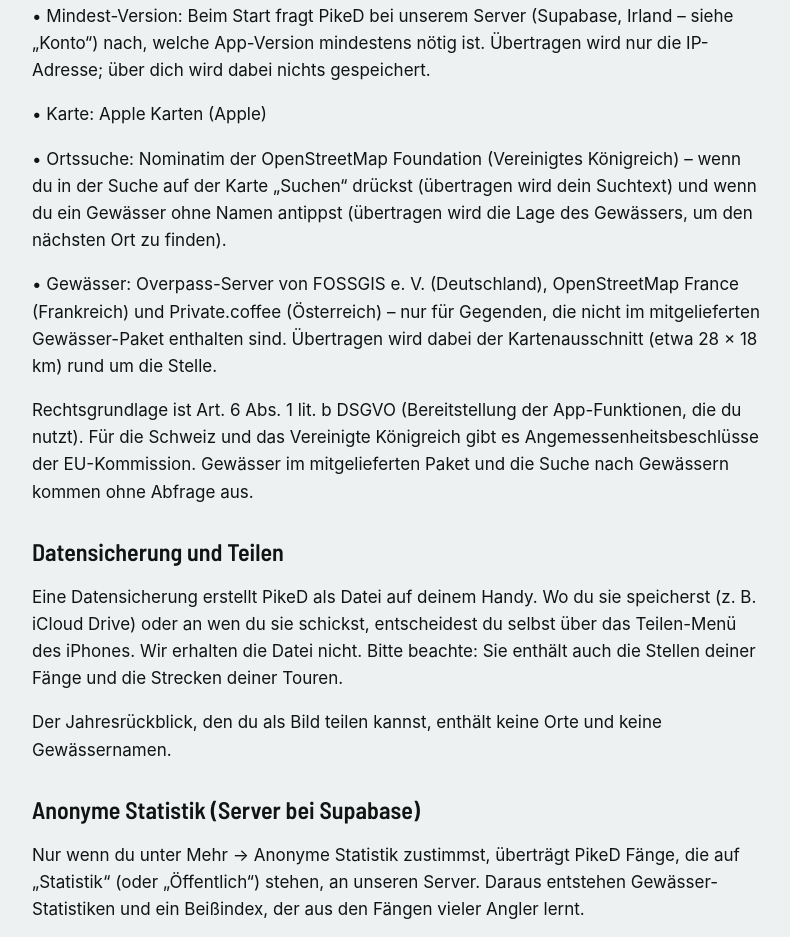
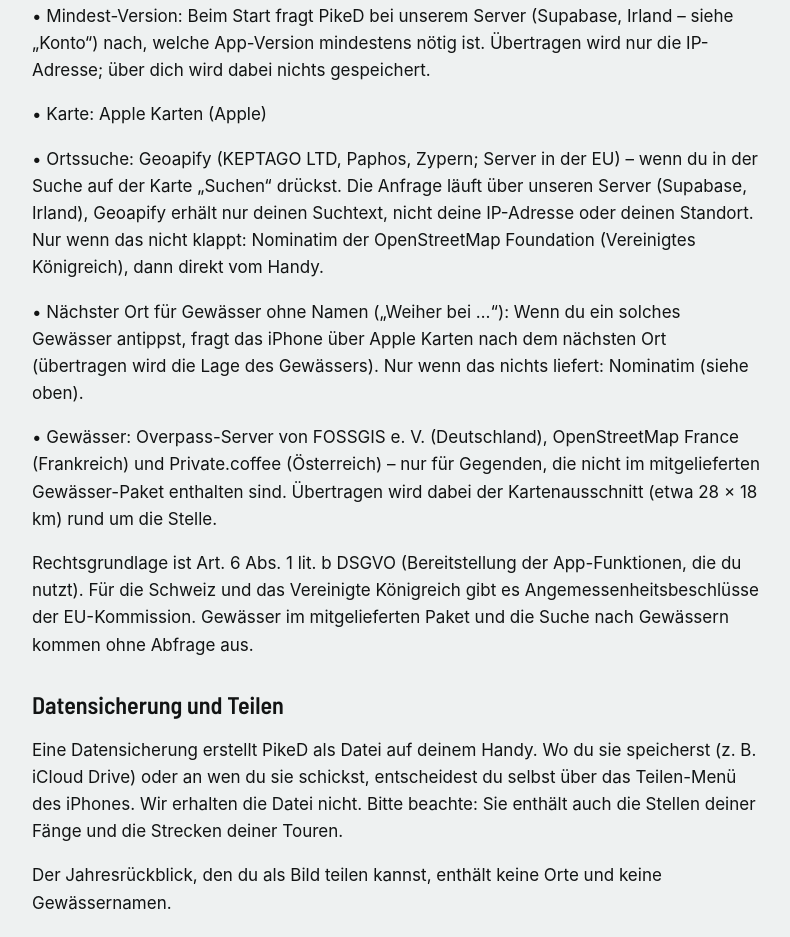
Before and after one commit to CarpD1411/piked-webseite, a plain HTML site: page datenschutz.html in a window 1280 px wide. Shown: the part 1876-2813 px from the top of the page, without its empty margins (244-1034 px from the left). Drawn offline with Linux system fonts and the light colour scheme.

Commit message:
Datenschutz: Ortssuche über Geoapify, nächster Ort über Apple Karten
Co-Authored-By: Claude Opus 5.5 <noreply@anthropic.com>

```diff
--- a/datenschutz.html
+++ b/datenschutz.html
@@ -49,7 +49,8 @@
     <p>• Wetter: Open-Meteo (Open-Meteo.com, Schweiz) – Wetterdaten unter der Lizenz CC BY 4.0</p>
     <p>• Mindest-Version: Beim Start fragt PikeD bei unserem Server (Supabase, Irland – siehe „Konto“) nach, welche App-Version mindestens nötig ist. Übertragen wird nur die IP-Adresse; über dich wird dabei nichts gespeichert.</p>
     <p>• Karte: Apple Karten (Apple)</p>
-    <p>• Ortssuche: Nominatim der OpenStreetMap Foundation (Vereinigtes Königreich) – wenn du in der Suche auf der Karte „Suchen“ drückst (übertragen wird dein Suchtext) und wenn du ein Gewässer ohne Namen antippst (übertragen wird die Lage des Gewässers, um den nächsten Ort zu finden).</p>
+    <p>• Ortssuche: Geoapify (KEPTAGO LTD, Paphos, Zypern; Server in der EU) – wenn du in der Suche auf der Karte „Suchen“ drückst. Die Anfrage läuft über unseren Server (Supabase, Irland), Geoapify erhält nur deinen Suchtext, nicht deine IP-Adresse oder deinen Standort. Nur wenn das nicht klappt: Nominatim der OpenStreetMap Foundation (Vereinigtes Königreich), dann direkt vom Handy.</p>
+    <p>• Nächster Ort für Gewässer ohne Namen („Weiher bei …“): Wenn du ein solches Gewässer antippst, fragt das iPhone über Apple Karten nach dem nächsten Ort (übertragen wird die Lage des Gewässers). Nur wenn das nichts liefert: Nominatim (siehe oben).</p>
     <p>• Gewässer: Overpass-Server von FOSSGIS e. V. (Deutschland), OpenStreetMap France (Frankreich) und Private.coffee (Österreich) – nur für Gegenden, die nicht im mitgelieferten Gewässer-Paket enthalten sind. Übertragen wird dabei der Kartenausschnitt (etwa 28 × 18 km) rund um die Stelle.</p>
     <p>Rechtsgrundlage ist Art. 6 Abs. 1 lit. b DSGVO (Bereitstellung der App-Funktionen, die du nutzt). Für die Schweiz und das Vereinigte Königreich gibt es Angemessenheitsbeschlüsse der EU-Kommission. Gewässer im mitgelieferten Paket und die Suche nach Gewässern kommen ohne Abfrage aus.</p>
 
```
Also changed, not shown: en/privacy.html (+2 -1 lines).
